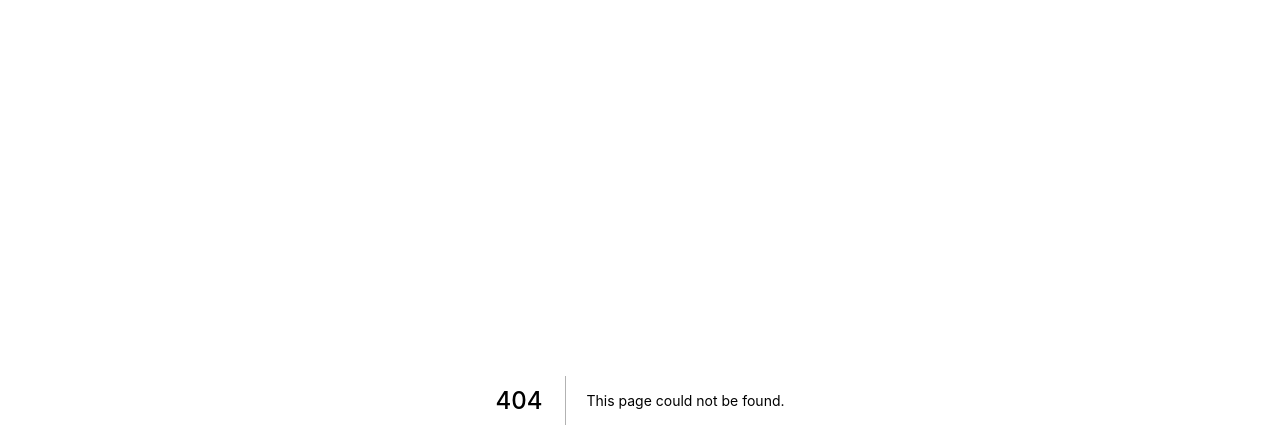
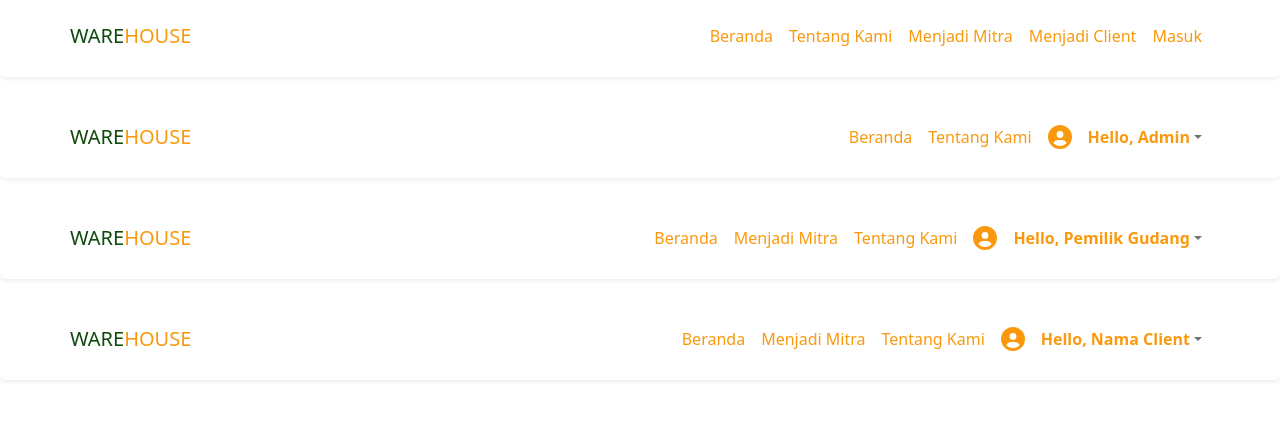
Before and after one commit to ALTA-Capstone-Project-4/FE-Dashboard, a Next.js app: page /kumpulan-navbar in a window 1280 px wide. Before the commit this address had no page. Shown: the top 448 px of the page. Built offline with nearby package versions, Linux system fonts and the light colour scheme.

Commit message:
add navbars

```diff
--- a/pages/home.jsx
+++ b/pages/home.jsx
@@ -61,7 +61,7 @@ const Home = () => {
                 <Card.Title>Card Title</Card.Title>
                 <Card.Text>
                   Some quick example text to build on the card title and make up
-                  the bulk of the card's content.
+                  the bulk of the card content.
                 </Card.Text>
                 <Button variant="primary">Go somewhere</Button>
               </Card.Body>
--- /dev/null
+++ b/pages/kumpulan-navbar.jsx
@@ -0,0 +1,150 @@
+import React from "react";
+import { Nav, Navbar, Container, NavDropdown, Button, Form } from "react-bootstrap";
+import "bootstrap/dist/css/bootstrap.min.css";
+import { FontAwesomeIcon } from "@fortawesome/react-fontawesome";
+import { faUserCircle } from "@fortawesome/free-solid-svg-icons";
+
+const KumpulanNavbar = () => {
+  return (
+    <div>
+      <Navbar
+        collapseOnSelect
+        expand="lg"
+        className="shadow-sm p-3  bg-body rounded fw-semibold"
+      >
+        <Container className="px-0">
+          <Navbar.Brand href="#home">
+            <p className="yellow-font">
+              <span className="green-font">WARE</span>HOUSE
+            </p>
+          </Navbar.Brand>
+          <Navbar.Toggle aria-controls="responsive-navbar-nav" />
+          <Navbar.Collapse id="responsive-navbar-nav">
+            <Nav className="me-auto"></Nav>
+            <Nav>
+              <Nav.Link href="#home">
+                <p className="yellow-font-hover">Beranda</p>
+              </Nav.Link>
+              <Nav.Link href="#tentang-kami">
+                <p className="yellow-font-hover">Tentang Kami</p>
+              </Nav.Link>
+              <Nav.Link href="#menjadi-mitra">
+                <p className="yellow-font-hover">Menjadi Mitra</p>
+              </Nav.Link>
+              <Nav.Link href="#menjadi-client">
+                <p className="yellow-font-hover">Menjadi Client</p>
+              </Nav.Link>
+              <Nav.Link href="#login">
+                <p className="yellow-font-hover">Masuk</p>
+              </Nav.Link>
+            </Nav>
+          </Navbar.Collapse>
+        </Container>
+      </Navbar>{" "}
+
+      <br />
+
+      <Navbar
+        collapseOnSelect
+        expand="lg"
+        className="shadow-sm p-3  bg-body rounded fw-semibold"
+      >
+        <Container className="px-0">
+          <Navbar.Brand href="#home">
+            <p className="yellow-font">
+              <span className="green-font">WARE</span>HOUSE
+            </p>
+          </Navbar.Brand>
+          <Navbar.Toggle aria-controls="responsive-navbar-nav" />
+          <Navbar.Collapse id="responsive-navbar-nav">
+            <Nav className="me-auto"></Nav>
+            <Nav
+            style={{ maxHeight: '100px' }}
+            navbarScroll>
+              <Nav.Link href="#home"><p className="yellow-font-hover">Beranda</p></Nav.Link>
+              <Nav.Link href="#tentang-kami"><p className="yellow-font-hover">Tentang Kami</p></Nav.Link>
+              <Nav.Link><FontAwesomeIcon icon={faUserCircle} size="xl" className="yellow-font"/></Nav.Link>
+                <NavDropdown  title={<span className="yellow-font-hover" alignRight>Hello, Admin</span>}>
+                  <NavDropdown.Item href="#action/3.1" className="yellow-font-hover fw-semibold">Verifikasi</NavDropdown.Item>
+                  <NavDropdown.Divider />
+                  <NavDropdown.Item href="#action/3.4" className="yellow-font-hover fw-semibold">Keluar</NavDropdown.Item>
+                </NavDropdown>
+            </Nav>
+          </Navbar.Collapse>
+        </Container>
+      </Navbar>
+
+      <br/>
+
+      <Navbar
+        collapseOnSelect
+        expand="lg"
+        className="shadow-sm p-3  bg-body rounded fw-semibold"
+      >
+        <Container className="px-0">
+          <Navbar.Brand href="#home">
+            <p className="yellow-font">
+              <span className="green-font">WARE</span>HOUSE
+            </p>
+          </Navbar.Brand>
+          <Navbar.Toggle aria-controls="responsive-navbar-nav" />
+          <Navbar.Collapse id="responsive-navbar-nav">
+            <Nav className="me-auto"></Nav>
+            <Nav
+            style={{ maxHeight: '100px' }}
+            navbarScroll>
+              <Nav.Link href="#home"><p className="yellow-font-hover">Beranda</p></Nav.Link>
+              <Nav.Link href="#menjadi-mitra"><p className="yellow-font-hover">Menjadi Mitra</p></Nav.Link>
+              <Nav.Link href="#tentang-kami"><p className="yellow-font-hover">Tentang Kami</p></Nav.Link>
+              <Nav.Link><FontAwesomeIcon icon={faUserCircle} size="xl" className="yellow-font"/></Nav.Link>
+                <NavDropdown  title={<span className="yellow-font-hover" alignRight>Hello, Pemilik Gudang</span>}>
+                  <NavDropdown.Item href="#action/3.1" className="yellow-font-hover fw-semibold">Daftar Lahan</NavDropdown.Item>
+                  <NavDropdown.Item href="#action/3.1" className="yellow-font-hover fw-semibold">Gudang Saya</NavDropdown.Item>
+                  <NavDropdown.Divider />
+                  <NavDropdown.Item href="#action/3.4" className="yellow-font-hover fw-semibold">Akun</NavDropdown.Item>
+                  <NavDropdown.Item href="#action/3.4" className="yellow-font-hover fw-semibold">Keluar</NavDropdown.Item>
+                </NavDropdown>
+            </Nav>
+          </Navbar.Collapse>
+        </Container>
+      </Navbar>
+
+      <br/>
+
+      <Navbar
+        collapseOnSelect
+        expand="lg"
+        className="shadow-sm p-3  bg-body rounded fw-semibold"
+      >
+        <Container className="px-0">
+          <Navbar.Brand href="#home">
+            <p className="yellow-font">
+              <span className="green-font">WARE</span>HOUSE
+            </p>
+          </Navbar.Brand>
+          <Navbar.Toggle aria-controls="responsive-navbar-nav" />
+          <Navbar.Collapse id="responsive-navbar-nav">
+            <Nav className="me-auto"></Nav>
+            <Nav
+            style={{ maxHeight: '100px' }}
+            navbarScroll>
+              <Nav.Link href="#home"><p className="yellow-font-hover">Beranda</p></Nav.Link>
+              <Nav.Link href="#menjadi-mitra"><p className="yellow-font-hover">Menjadi Mitra</p></Nav.Link>
+              <Nav.Link href="#tentang-kami"><p className="yellow-font-hover">Tentang Kami</p></Nav.Link>
+              <Nav.Link><FontAwesomeIcon icon={faUserCircle} size="xl" className="yellow-font"/></Nav.Link>
+                <NavDropdown  title={<span className="yellow-font-hover" alignRight>Hello, Nama Client</span>}>
+                  <NavDropdown.Item href="#action/3.1" className="yellow-font-hover fw-semibold">Favorit</NavDropdown.Item>
+                  <NavDropdown.Item href="#action/3.1" className="yellow-font-hover fw-semibold">Daftar Lahan</NavDropdown.Item>
+                  <NavDropdown.Divider />
+                  <NavDropdown.Item href="#action/3.4" className="yellow-font-hover fw-semibold">Akun</NavDropdown.Item>
+                  <NavDropdown.Item href="#action/3.4" className="yellow-font-hover fw-semibold">Keluar</NavDropdown.Item>
+                </NavDropdown>
+            </Nav>
+          </Navbar.Collapse>
+        </Container>
+      </Navbar>
+    </div>
+  );
+};
+
+export default KumpulanNavbar;
--- a/pages/my-room.jsx
+++ b/pages/my-room.jsx
@@ -1,6 +1,7 @@
 import NavbarComp from "../component/navbarcomp"
 import Footer from "../component/footer"
 import Sidebar from "../component/sidebar"
+
 
 const MyRoom = () => {
   return (
--- a/styles/globals.css
+++ b/styles/globals.css
@@ -49,7 +49,7 @@ a {
 }
 
 .yellow-font-hover {
-  color: #FA990E;
+  color: #FA990E !important;
 }
 
 .yellow-font-hover:hover {
```
Also changed, not shown: pages/detail-lahan-client-rev.jsx (added, +48 -0 lines).
